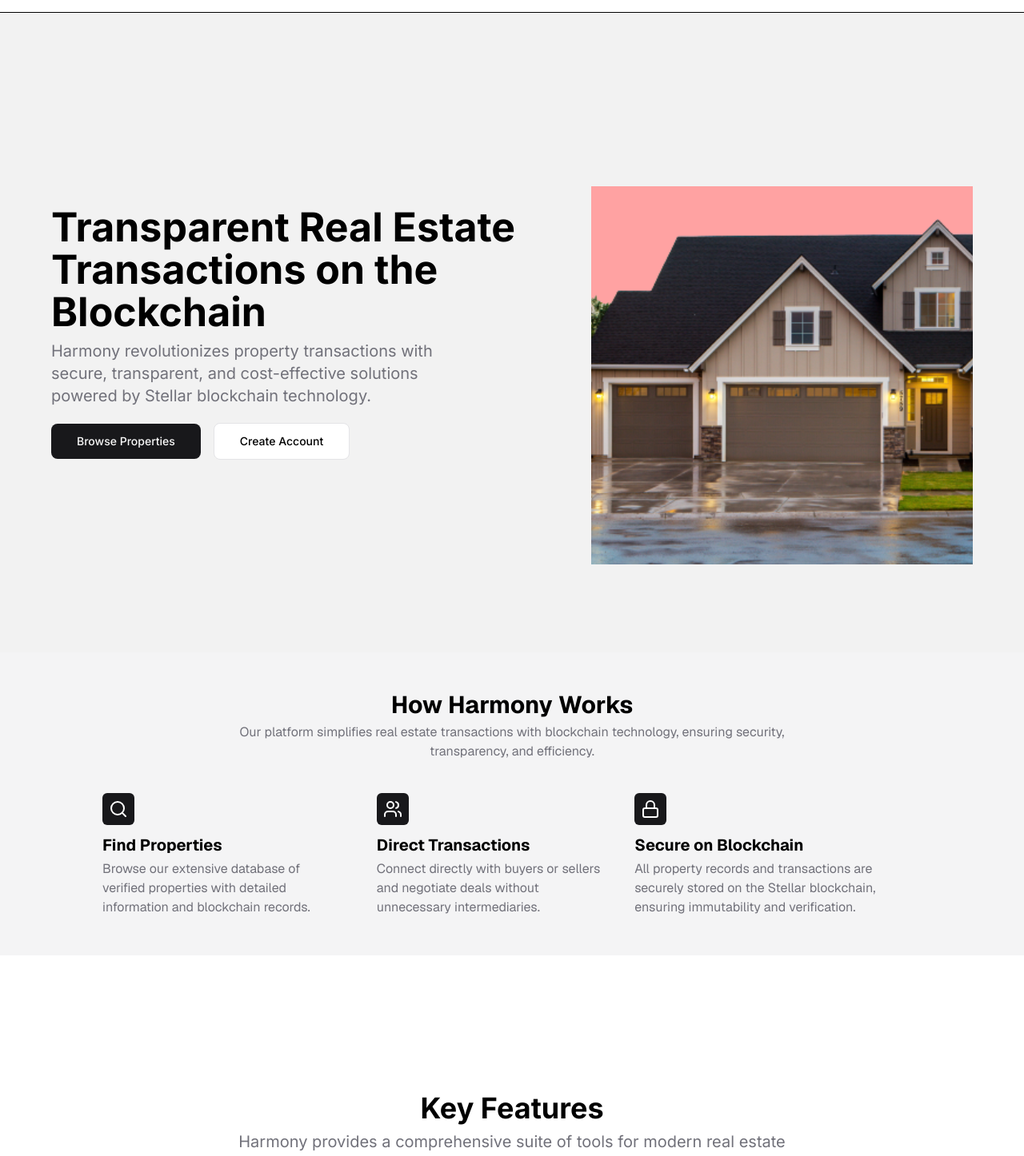
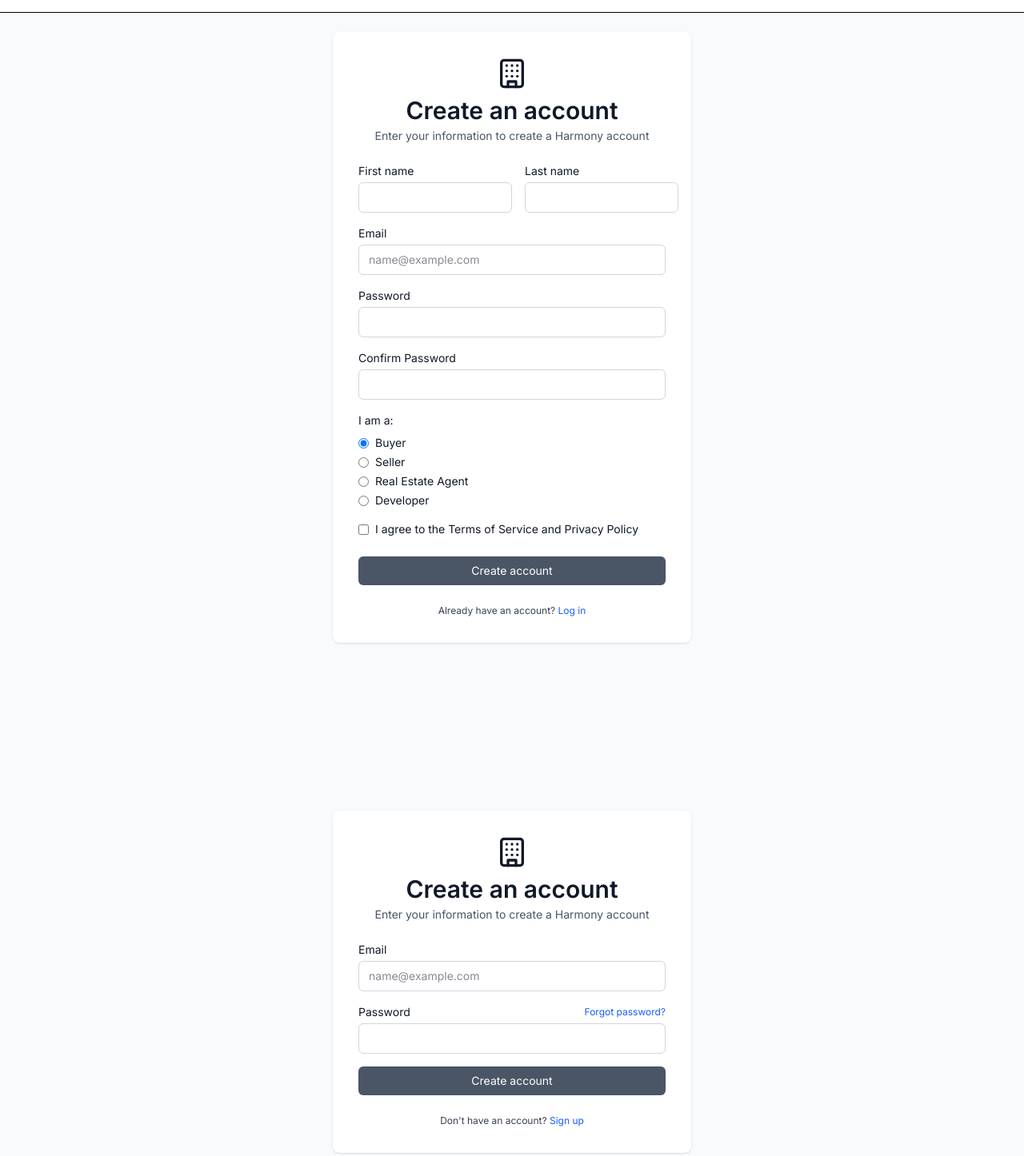
Before and after one commit to HarmonyHomes-developers/Harmony, a Next.js app in the folder harmony-homes/: page / in a window 1280 px wide. Shown: the part 57-1503 px from the top of the page at 80% size. Built offline with nearby package versions, Linux system fonts and the light colour scheme.

Commit message:
Create signin and signup components as per Figma design

```diff
--- a/harmony-homes/src/app/page.tsx
+++ b/harmony-homes/src/app/page.tsx
@@ -5,11 +5,15 @@ import Image from "next/image";
 import RealEstateCTA from "@/components/molecules/realEstateCTA";
 import Hero from "../components/molecules/hero";
 import HowItWorks from "@/components/organisms/howItWorks";
+import Signup from "@/components/organisms/signup";
+import Signin from "@/components/organisms/signin";
 
 export default function Home() {
   return (
     <div >
       <Header />
+      <Signup />
+      <Signin />
       <Hero />
       <HowItWorks />
 
--- /dev/null
+++ b/harmony-homes/src/components/organisms/signin.tsx
@@ -0,0 +1,89 @@
+"use client";
+
+import Image from "next/image";
+import { useState } from "react";
+import { Building } from "lucide-react";
+
+export default function Signin() {
+  const [formData, setFormData] = useState({
+    firstName: '',
+    lastName: '',
+    email: '',
+    password: '',
+    confirmPassword: '',
+    role: 'buyer',
+    terms: false,
+  });
+
+  const handleChange = (e: React.ChangeEvent<HTMLInputElement>) => {
+    const { name, value, type, checked } = e.target;
+    setFormData((prevData) => ({
+      ...prevData,
+      [name]: type === 'checkbox' ? checked : value,
+    }));
+  };
+
+  const handleSubmit = (e: React.FormEvent<HTMLFormElement>) => {
+    e.preventDefault();
+    // Handle form submission logic here
+    console.log(formData);
+  };
+
+  return (
+    <section className="bg-gray-50 min-h-screen flex items-center justify-center p-6">
+      <main className="bg-white text-gray-900 rounded-lg shadow-sm w-full max-w-md p-8">
+        <div className="flex flex-col items-center mb-6">
+          <Building className="mb-2" size={40} />
+          <h1 className=" font-semibold text-3xl">Create an account</h1>
+          <p className="text-gray-600 text-sm mt-1 text-center">
+            Enter your information to create a Harmony account
+          </p>
+        </div>
+        <form onSubmit={handleSubmit}>
+
+          <div className="flex flex-col mb-4">
+            <label htmlFor="email" className="text-sm mb-1">Email</label>
+            <input
+              type="email"
+              id="email"
+              name="email"
+              placeholder="name@example.com"
+              value={formData.email}
+              onChange={handleChange}
+              className="border border-gray-300 rounded-md px-3 py-2 text-sm focus:outline-none focus:ring-1 focus:ring-blue-500"
+              required
+            />
+          </div>
+          <div className="flex flex-col mb-4">
+            <div className="flex justify-between items-center mb-1">
+              <label htmlFor="password" className="text-sm">Password</label>
+              <a href="/forgot-password" className="text-blue-600 text-xs hover:underline">Forgot password?</a>
+            </div>
+            <input
+              type="password"
+              id="password"
+              name="password"
+              value={formData.password}
+              onChange={handleChange}
+              className="border border-gray-300 rounded-md px-3 py-2 text-sm focus:outline-none focus:ring-1 focus:ring-blue-500"
+              required
+            />
+          </div>
+
+
+
+
+          <button
+            type="submit"
+            className="w-full bg-gray-600 text-white text-sm py-2 rounded-md hover:bg-gray-700 transition duration-200"
+          >
+            Create account
+          </button>
+        </form>
+        <p className="text-center text-xs text-gray-700 mt-6">
+          Don't have an account? <a href="/login" className="text-blue-600 hover:underline">Sign up</a>
+        </p>
+      </main>
+    </section>
+  );
+}
--- /dev/null
+++ b/harmony-homes/src/components/organisms/signup.tsx
@@ -0,0 +1,148 @@
+"use client";
+
+import Image from "next/image";
+import { useState } from "react";
+import { Building } from "lucide-react";
+
+export default function Signup() {
+  const [formData, setFormData] = useState({
+    firstName: '',
+    lastName: '',
+    email: '',
+    password: '',
+    confirmPassword: '',
+    role: 'buyer',
+    terms: false,
+  });
+
+  const handleChange = (e: React.ChangeEvent<HTMLInputElement>) => {
+    const { name, value, type, checked } = e.target;
+    setFormData((prevData) => ({
+      ...prevData,
+      [name]: type === 'checkbox' ? checked : value,
+    }));
+  };
+
+  const handleSubmit = (e: React.FormEvent<HTMLFormElement>) => {
+    e.preventDefault();
+    // Handle form submission logic here
+    console.log(formData);
+  };
+
+  return (
+    <section className="bg-gray-50 min-h-screen flex items-center justify-center p-6">
+      <main className="bg-white text-gray-900 rounded-lg shadow-sm w-full max-w-md p-8">
+        <div className="flex flex-col items-center mb-6">
+          <Building className="mb-2" size={40} />
+          <h1 className=" font-semibold text-3xl">Create an account</h1>
+          <p className="text-gray-600 text-sm mt-1 text-center">
+            Enter your information to create a Harmony account
+          </p>
+        </div>
+        <form onSubmit={handleSubmit}>
+          <div className="flex gap-4 mb-4">
+            <div className="flex flex-col w-1/2">
+              <label htmlFor="firstName" className="text-sm mb-1">First name</label>
+              <input
+                type="text"
+                id="firstName"
+                name="firstName"
+                value={formData.firstName}
+                onChange={handleChange}
+                className="border border-gray-300 rounded-md px-3 py-2 text-sm focus:outline-none focus:ring-1 focus:ring-blue-500"
+                required
+              />
+            </div>
+            <div className="flex flex-col w-1/2">
+              <label htmlFor="lastName" className="text-sm mb-1">Last name</label>
+              <input
+                type="text"
+                id="lastName"
+                name="lastName"
+                value={formData.lastName}
+                onChange={handleChange}
+                className="border border-gray-300 rounded-md px-3 py-2 text-sm focus:outline-none focus:ring-1 focus:ring-blue-500"
+                required
+              />
+            </div>
+          </div>
+          <div className="flex flex-col mb-4">
+            <label htmlFor="email" className="text-sm mb-1">Email</label>
+            <input
+              type="email"
+              id="email"
+              name="email"
+              placeholder="name@example.com"
+              value={formData.email}
+              onChange={handleChange}
+              className="border border-gray-300 rounded-md px-3 py-2 text-sm focus:outline-none focus:ring-1 focus:ring-blue-500"
+              required
+            />
+          </div>
+          <div className="flex flex-col mb-4">
+            <label htmlFor="password" className="text-sm mb-1">Password</label>
+            <input
+              type="password"
+              id="password"
+              name="password"
+              value={formData.password}
+              onChange={handleChange}
+              className="border border-gray-300 rounded-md px-3 py-2 text-sm focus:outline-none focus:ring-1 focus:ring-blue-500"
+              required
+            />
+          </div>
+          <div className="flex flex-col mb-4">
+            <label htmlFor="confirmPassword" className="text-sm mb-1">Confirm Password</label>
+            <input
+              type="password"
+              id="confirmPassword"
+              name="confirmPassword"
+              value={formData.confirmPassword}
+              onChange={handleChange}
+              className="border border-gray-300 rounded-md px-3 py-2 text-sm focus:outline-none focus:ring-1 focus:ring-blue-500"
+              required
+            />
+          </div>
+          <fieldset className="mb-4">
+            <legend className="text-sm mb-2 font-normal">I am a:</legend>
+            <div className="flex flex-col space-y-1 text-sm">
+              {['buyer', 'seller', 'realEstateAgent', 'developer'].map((role) => (
+                <label key={role} className="flex items-center gap-2">
+                  <input
+                    type="radio"
+                    name="role"
+                    value={role}
+                    checked={formData.role === role}
+                    onChange={handleChange}
+                    className="text-blue-600 focus:ring-blue-500"
+                  />
+                  {role.charAt(0).toUpperCase() + role.slice(1).replace(/([A-Z])/g, ' $1')}
+                </label>
+              ))}
+            </div>
+          </fieldset>
+          <label className="flex items-center gap-2 mb-6 text-sm">
+            <input
+              type="checkbox"
+              name="terms"
+              checked={formData.terms}
+              onChange={handleChange}
+              className="text-blue-600 focus:ring-blue-500"
+              required
+            />
+            I agree to the Terms of Service and Privacy Policy
+          </label>
+          <button
+            type="submit"
+            className="w-full bg-gray-600 text-white text-sm py-2 rounded-md hover:bg-gray-700 transition duration-200"
+          >
+            Create account
+          </button>
+        </form>
+        <p className="text-center text-xs text-gray-700 mt-6">
+          Already have an account? <a href="/login" className="text-blue-600 hover:underline">Log in</a>
+        </p>
+      </main>
+    </section>
+  );
+}
```
